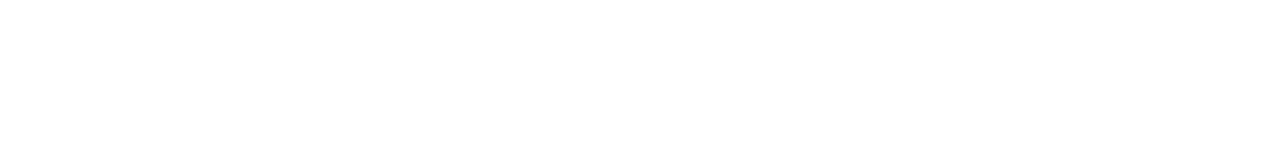
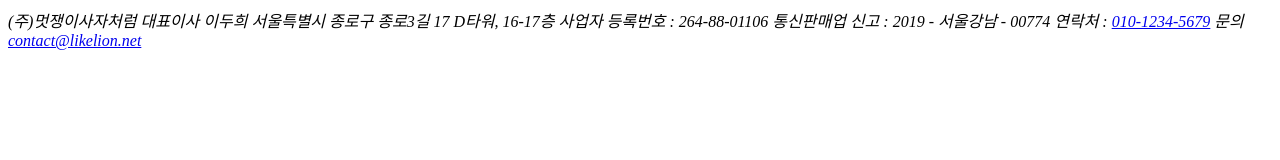
Before and after one commit to seulbinim/basic-html-css, a plain HTML site: page 12-address.html in a window 1280 px wide. Drawn offline with Linux system fonts and the light colour scheme.

Commit message:
address 요소 학습

```diff
--- a/12-address.html
+++ b/12-address.html
@@ -1 +1,27 @@
-<!-- HTML 코드를 작성해 주세요. -->
+<!DOCTYPE html>
+<html lang="ko-KR">
+
+<head>
+  <meta charset="UTF-8" />
+  <meta http-equiv="X-UA-Compatible" content="IE=edge" />
+  <meta name="viewport" content="width=device-width, initial-scale=1.0" />
+  <title>address 요소</title>
+</head>
+
+<body>
+  <footer>
+    <address>
+      <span>(주)멋쟁이사자처럼</span>
+      <span>대표이사 이두희</span>
+      <span>서울특별시 종로구 종로3길 17 D타워, 16-17층</span>
+      <span>사업자 등록번호 : 264-88-01106</span>
+      <span>통신판매업 신고 : 2019 - 서울강남 - 00774</span>
+      <span>연락처 : <a href="tel:+821012345678">010-1234-5679</a></span>
+      <span>문의 <a
+          href="mailto:contact@likelion.net?subject=문의사항">contact@likelion.net</a></span>
+    </address>
+  </footer>
+
+</body>
+
+</html>
```
